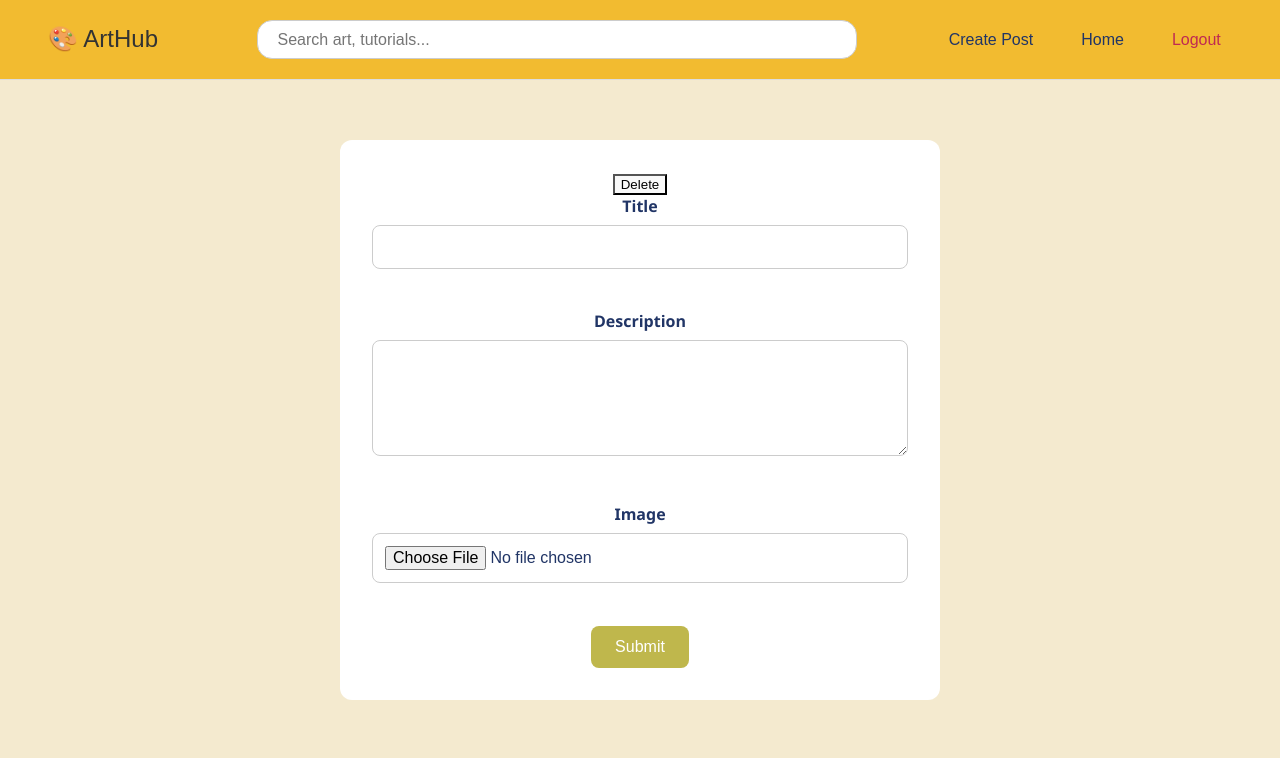
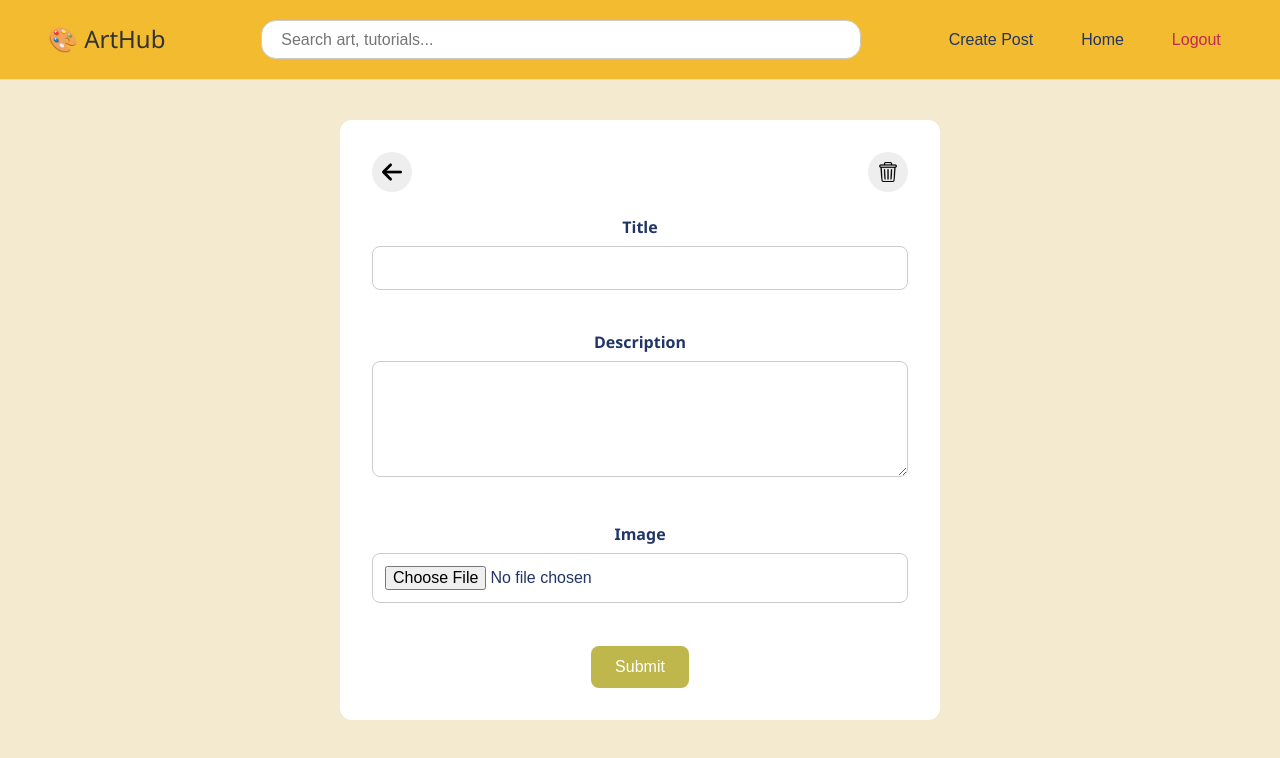
Before and after one commit to glorie16/hobbyhub, a React (Vite) app: page /edit/1 in a window 1280 px wide. Shown: the top 758 px of the page. Built offline with nearby package versions, Linux system fonts and the light colour scheme; no server answers; the database is empty.

Commit message:
css styling

```diff
--- a/src/components/Header.css
+++ b/src/components/Header.css
@@ -24,7 +24,7 @@
   color: #333;
   border-radius: 12px;
   padding: 1rem;
-    font-family: 'Poppins', sans-serif;
+  font-family: 'Segoe UI', sans-serif;
 }
 
 .logo-link:hover {
@@ -99,7 +99,3 @@ a:hover {
   border-color: #78c2fa;
   box-shadow: #78c2fa;
 }
-
-h1{
-    font-family: 'Poppins', sans-serif;
-}
--- a/src/pages/CreatePost.css
+++ b/src/pages/CreatePost.css
@@ -83,3 +83,38 @@
 .create-post-container .remove-btn:hover {
   background: var(--secondary);
 }
+
+.top-barr {
+  display: flex;
+  justify-content: space-between;
+  align-items: center;
+  margin-bottom: 1.5rem;
+}
+
+.delete-btn, .back-btn {
+  width: 40px;
+  height: 40px;
+  border-radius: 50%;
+  border: none;
+  background-color: #eee;
+  display: flex;
+  justify-content: center;
+  align-items: center;
+  cursor: pointer;
+  padding: 0;
+  transition: background-color 0.3s ease;
+  overflow: visible;
+}
+
+.back-btn img, .delete-btn img {
+  width: 20px;             /* size of arrow image */
+  height: 20px;
+}
+
+.top-barr .back-btn:hover{
+  background-color: var(--accent);
+}
+
+.top-barr .delete-btn:hover {
+  background-color: var(--secondary);
+}
--- a/src/pages/EditPost.jsx
+++ b/src/pages/EditPost.jsx
@@ -1,6 +1,8 @@
 import { useState, useEffect } from 'react'
 import { useParams, useNavigate } from 'react-router-dom'
 import { supabase } from '../Client';
+import bin from '../assets/bin.png';
+import arrow from '../assets/arrow.png';
 import './CreatePost.css';
 
 const EditPost = () => {
@@ -121,8 +123,19 @@ const EditPost = () => {
     }
 
   return (
-      <div className="create-post-container">
-           <button onClick={deletePost}>Delete</button>
+    <div className="create-post-container">
+      <div className="top-barr">
+        <button onClick={() => {const confirmed = window.confirm("Are you sure you want to exit with unsaved changes?");
+          if (confirmed) {
+            navigate('/home');
+          }
+        }} className="back-btn">
+                <img src={arrow} alt="back button" />
+              </button>
+            <button onClick={deletePost} className="delete-btn">
+                       <img src={bin} alt="delete" />
+        </button>
+        </div>
       <form onSubmit={handleSubmit}>
         <label htmlFor="title">Title</label><br />
         <input
--- a/src/pages/PostDetails.css
+++ b/src/pages/PostDetails.css
@@ -45,8 +45,12 @@
   height: 20px;
 }
 
-.back-button:hover {
+.back-button:hover, .edit-button:hover {
   background-color: var(--accent);
+}
+
+.delete-button:hover {
+  background-color: var(--secondary);
 }
 
 .post-details {
```
